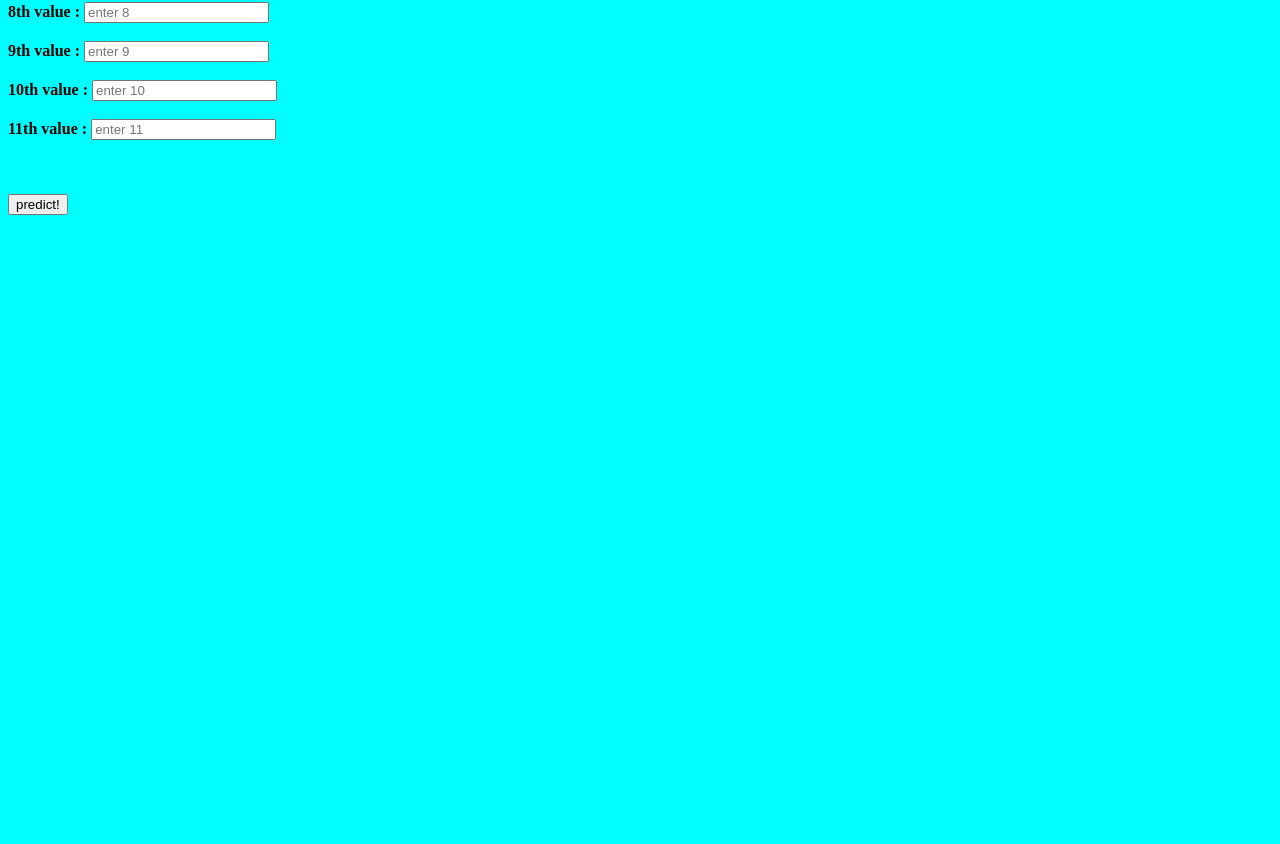
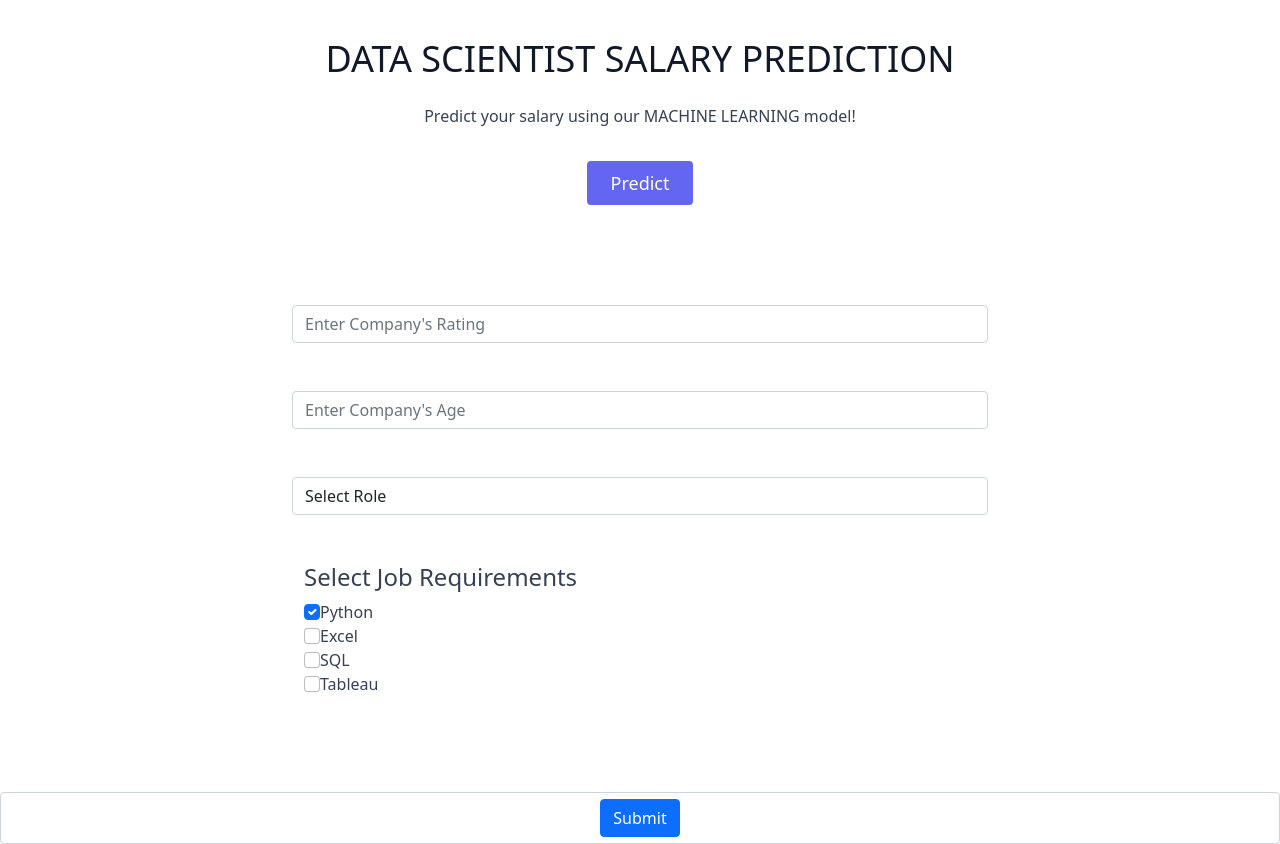
Before and after one commit to dhruvrawat101/Salary-Predictor, a Python web app: template templates/home.html in a window 1280 px wide. Shown: the part 387-1231 px from the top of the page. Before the commit the page ends 602 px from the top, so only its background shows below. Run offline with Jinja, Linux system fonts and the light colour scheme; the template is opened without the code that fills it, so the values that code supplies are empty.

Commit message:
updated model with home page

```diff
--- a/requirements.txt
+++ b/requirements.txt
@@ -5,3 +5,5 @@
 Jinja2==2.10.1
 itsdangerous==1.1.0
 MarkupSafe==1.1.1
+bootstrap==5.0
+tailwindcss==2.0 i
--- /dev/null
+++ b/static/css/main.css
@@ -0,0 +1,15 @@
+.machineLearning {
+  margin-top: 100px;
+}
+
+html {
+  scroll-behavior: smooth;
+}
+
+#one  {
+  text-align: left;
+}
+
+#two  {
+  text-align: center;
+}
--- a/templates/home.html
+++ b/templates/home.html
@@ -1,41 +1,125 @@
-<!-- @format -->
-
 <!DOCTYPE html>
 <html lang="en">
-	<head>
-		<style>
-			body {
-				background-color: aqua;
-			}
-		</style>
-		<title>Test 1</title>
-	</head>
-	<body>
-		<center>
-			<h1>Testing Predictions</h1>
-		</center>
+  <head>
+    <!Tailwindcss>
+    <link
+      href="https://unpkg.com/tailwindcss@^2/dist/tailwind.min.css"
+      rel="stylesheet"
+    />
+    <link
+      href="https://cdn.jsdelivr.net/npm/bootstrap@5.0.0-beta1/dist/css/bootstrap.min.css"
+      rel="stylesheet"
+      integrity="sha384-giJF6kkoqNQ00vy+HMDP7azOuL0xtbfIcaT9wjKHr8RbDVddVHyTfAAsrekwKmP1"
+      crossorigin="anonymous"
+    />
+    <link rel="stylesheet" href="./main.css" />
 
-		<br><br>
 
-	 <form method="POST", action="{{url_for('home')}}">
-           <b> 1st value :  <input type="text", name='a', placeholder="enter 1"> <br><br>
-            2nd value :  <input type="text", name='b', placeholder="enter 2"> <br><br>
-            3rd value :  <input type="text", name='c', placeholder="enter 3"> <br><br>
-			4th value : <input type="text", name='d', placeholder="enter 4"> <br><br>
-			5th value: <input type="text", name='e', placeholder="enter 5"> <br><br>
-			6th value : <input type="text", name='f', placeholder="enter 6"> <br><br>
-			7th value : <input type="text", name='g', placeholder="enter 7"> <br><br>
-			8th value : <input type="text", name='h', placeholder="enter 8"> <br><br>
-			9th value : <input type="text", name='i', placeholder="enter 9"> <br><br>
-			10th value : <input type="text", name='j', placeholder="enter 10"> <br><br>
-			11th value : <input type="text", name='k', placeholder="enter 11"> <br><br>  <br><br>
+    <title>Salary Prediction</title>
+  </head>
+  <body>
 
-            <input type="submit" , value='predict!' >
-        </form>
+
+    <!LANDIGN PAGE>
+    <section class="text-gray-700 body-font">
+      <div
+        class="container mx-auto flex px-5 py-24 items-center justify-center flex-col"
+      >
+        <img
+          class="lg:w-2/6 md:w-3/6 w-5/6 mb-10 object-cover object-center rounded"
+          alt="hero"
+          src="https://source.unsplash.com/720x600/?data,programming,business,"
+        />
+        <div class="text-center lg:w-2/3 w-full">
+          <h1
+            class="title-font sm:text-4xl text-3xl mb-4 font-medium text-gray-900"
+          >
+            DATA SCIENTIST SALARY PREDICTION
+          </h1>
+          <p class="mb-8 leading-relaxed">
+            Predict your salary using our MACHINE LEARNING model!
+          </p>
+          <div class="flex justify-center">
+            <a href="#machineLearning">
+              <button
+                class="inline-flex text-white bg-indigo-500 border-0 py-2 px-6 focus:outline-none hover:bg-indigo-600 rounded text-lg"
+              >
+                Predict
+              </button></a
+            >
+          </div>
+        </div>
+        <div
+          class="text-center lg:w-2/3 w-full machineLearning"
+          id="machineLearning"
+        >
+
+        <!INPUTS FIELDS>
+
+          <form>
+            <div class="form-group">
+
+
+                <input
+                  type="number"
+                  class="form-control"
+                  name="rating"
+                  placeholder="Enter Company's Rating"
+                />
+              </div>
+              <div class="form-group">
+              <br><br>
+
+                <input
+                  type="number"
+                  class="form-control"
+                  name="age"
+                  placeholder="Enter Company's Age"
+                />
+              </div>
 
 
 
+              <div class="form-group">
+                <br> <br>
+           <select class="form-control"  class="custom-control custom-checkbox">
+             <option selected>Select Role</option>
+             <option value="Data Scientist" name="role1">Data Scientist</option>
+             <option value="Data Analyst" name="role2">Data Analyst</option>
+             <option value="Data Engineering" name="role3">Data Engineering</option>
+             <option value="Other" name="role4">Other</option>
+           </select>
+         </div>
 
 
-	</body>
+            <div id="one" class="form-group .form-check container" >
+                   <br> <br>
+                   <h4>Select Job Requirements </h4>
+
+            <div class="checkbox" class="form-control">
+              <label><input class="form-check-input" type="checkbox" value="python_job" name="skill1" checked>Python</label>
+            </div>
+            <div class="checkbox">
+              <label><input class="form-check-input" type="checkbox" value="excel_job" name="skill2">Excel</label>
+            </div>
+            <div class="checkbox">
+              <label><input class="form-check-input" type="checkbox" value="sql_job" name="skill3">SQL</label>
+            </div>
+            <div class="checkbox">
+              <label><input class="form-check-input" type="checkbox" value="tableau_job" name="skill4">Tableau</label>
+            </div>
+          </div>
+
+
+              </div>
+            </div >
+            <div id="two" class="form-control form-group">
+            <button  type="submit" class="btn btn-primary"> Submit</button>
+          </div>
+          </form>
+        </div>
+      </div>
+
+
+  </body>
 </html>
```
Also changed, not shown: app.py (+74 -13 lines), README.md (deleted), 2 other files.
